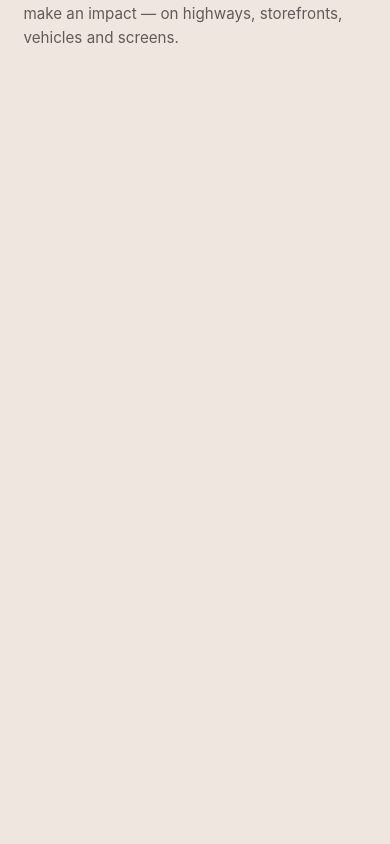
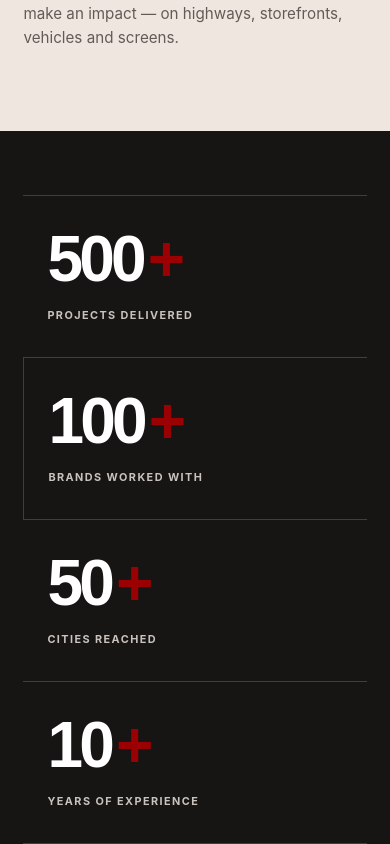
Before and after one commit to ashishmatchsticks/matchsticks-website, a React (Vite) app: page / in a window 390 px wide. Shown: the part 1953-2797 px from the top of the page. Before the commit the page ends 2084 px from the top, so only its background shows below. Built offline with nearby package versions, Linux system fonts and the light colour scheme.

Commit message:
Stats section added

```diff
--- a/src/App.jsx
+++ b/src/App.jsx
@@ -4,6 +4,7 @@ import Loader from "./components/Loader/Loader";
 import Marquee from "./components/Marquee/Marquee";
 import Navbar from "./components/Navbar/Navbar";
 import Portal from "./components/Portal/Portal";
+import Stats from "./components/Stats/Stats";
 
 function App() {
   return (
@@ -15,6 +16,7 @@ function App() {
       <Portal />
       <Marquee />
       <Intro />
+      <Stats />
     </main>
     </>
   );
--- /dev/null
+++ b/src/components/Stats/Stats.css
@@ -0,0 +1,175 @@
+.stats {
+  position: relative;
+
+  padding: 7rem 0;
+
+  background: var(--text);
+
+  color: var(--white);
+}
+
+.stats-wrap {
+  width: min(88vw, 1400px);
+
+  margin: 0 auto;
+
+  display: grid;
+
+  grid-template-columns:
+    repeat(4, 1fr);
+
+  border-top: 1px solid
+    rgba(239, 230, 223, 0.2);
+
+  border-bottom: 1px solid
+    rgba(239, 230, 223, 0.2);
+}
+
+.stat {
+  position: relative;
+
+  padding: 3rem 2rem;
+
+  min-height: 190px;
+
+  display: flex;
+
+  flex-direction: column;
+
+  justify-content: space-between;
+}
+
+.stat + .stat {
+  border-left: 1px solid
+    rgba(239, 230, 223, 0.2);
+}
+
+.stat-number {
+  font-family: "Manrope", sans-serif;
+
+  font-size: clamp(
+    3.5rem,
+    7vw,
+    7rem
+  );
+
+  line-height: 0.9;
+
+  font-weight: 800;
+
+  letter-spacing: -0.06em;
+
+  color: var(--white);
+}
+
+.stat-number::after {
+  content: "+";
+
+  color: var(--red);
+
+  margin-left: 0.08em;
+}
+
+.stat-label {
+  margin-top: 2rem;
+
+  font-size: 0.75rem;
+
+  font-weight: 700;
+
+  letter-spacing: 0.13em;
+
+  text-transform: uppercase;
+
+  color: #c9c2bd;
+}
+
+/* --------------------------------
+   Tablet
+-------------------------------- */
+
+@media (max-width: 900px) {
+  .stats {
+    padding: 5rem 0;
+  }
+
+  .stats-wrap {
+    grid-template-columns:
+      repeat(2, 1fr);
+  }
+
+  .stat {
+    min-height: 160px;
+
+    padding: 2.2rem 1.5rem;
+  }
+
+  .stat:nth-child(3) {
+    border-left: 0;
+
+    border-top: 1px solid
+      rgba(239, 230, 223, 0.2);
+  }
+
+  .stat:nth-child(4) {
+    border-top: 1px solid
+      rgba(239, 230, 223, 0.2);
+  }
+
+  .stat-number {
+    font-size: clamp(
+      3rem,
+      12vw,
+      5rem
+    );
+  }
+}
+
+/* --------------------------------
+   Mobile
+-------------------------------- */
+
+@media (max-width: 520px) {
+  .stats {
+    padding: 4rem 0;
+  }
+
+  .stats-wrap {
+    width: 88vw;
+
+    grid-template-columns: 1fr;
+  }
+
+  .stat,
+  .stat:nth-child(3),
+  .stat:nth-child(4) {
+    min-height: 130px;
+
+    border-left: 0;
+
+    border-top: 1px solid
+      rgba(239, 230, 223, 0.2);
+  }
+
+  .stat:first-child {
+    border-top: 0;
+  }
+
+  .stat-number {
+    font-size: 4rem;
+  }
+
+  .stat-label {
+    margin-top: 1.2rem;
+
+    font-size: 0.68rem;
+  }
+}
+
+/* Reduced motion */
+
+@media (prefers-reduced-motion: reduce) {
+  .stat-number {
+    opacity: 1;
+  }
+}
--- /dev/null
+++ b/src/components/Stats/Stats.jsx
@@ -0,0 +1,109 @@
+import { useEffect, useRef } from "react";
+import gsap from "gsap";
+import { ScrollTrigger } from "gsap/ScrollTrigger";
+import "./Stats.css";
+
+gsap.registerPlugin(ScrollTrigger);
+
+const STATS = [
+  {
+    number: 500,
+    label: "Projects Delivered",
+  },
+  {
+    number: 100,
+    label: "Brands Worked With",
+  },
+  {
+    number: 50,
+    label: "Cities Reached",
+  },
+  {
+    number: 10,
+    label: "Years of Experience",
+  },
+];
+
+function Stats() {
+  const statsRef = useRef(null);
+
+  useEffect(() => {
+    const section = statsRef.current;
+
+    if (!section) return;
+
+    const ctx = gsap.context(() => {
+      const statItems = gsap.utils.toArray(".stat");
+
+      statItems.forEach((stat) => {
+        const numberElement = stat.querySelector(".stat-number");
+        const target = Number(numberElement.dataset.target);
+
+        const counter = {
+          value: 0,
+        };
+
+        gsap.to(counter, {
+          value: target,
+          duration: 1.8,
+          ease: "power2.out",
+
+          scrollTrigger: {
+            trigger: stat,
+            start: "top 85%",
+            once: true,
+          },
+
+          onUpdate: () => {
+            numberElement.textContent =
+              Math.floor(counter.value);
+          },
+        });
+
+        gsap.from(stat, {
+          opacity: 0,
+          y: 45,
+          duration: 0.8,
+          ease: "power3.out",
+
+          scrollTrigger: {
+            trigger: stat,
+            start: "top 85%",
+            once: true,
+          },
+        });
+      });
+    }, section);
+
+    return () => ctx.revert();
+  }, []);
+
+  return (
+    <section
+      ref={statsRef}
+      className="stats"
+    >
+      <div className="stats-wrap">
+        {STATS.map((stat) => (
+          <div
+            className="stat"
+            key={stat.label}
+          >
+            <div
+              className="stat-number"
+              data-target={stat.number}
+            >
+              0
+            </div>
+
+            <div className="stat-label">
+              {stat.label}
+            </div>
+          </div>
+        ))}
+      </div>
+    </section>
+  );
+}
+
+export default Stats;
```
